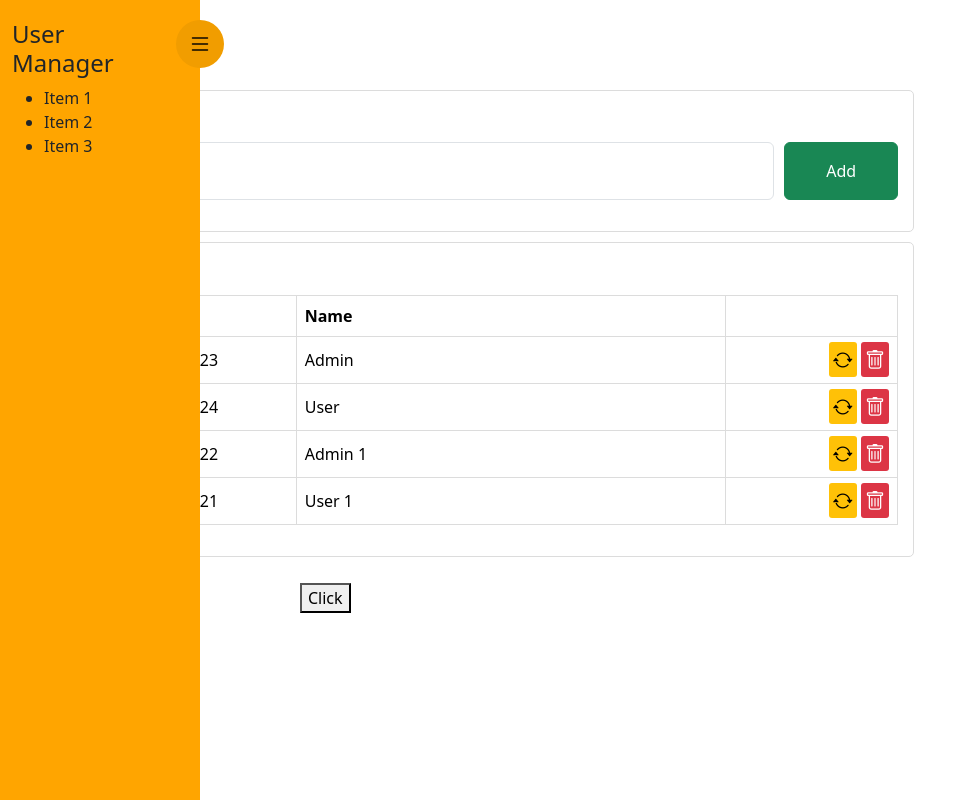
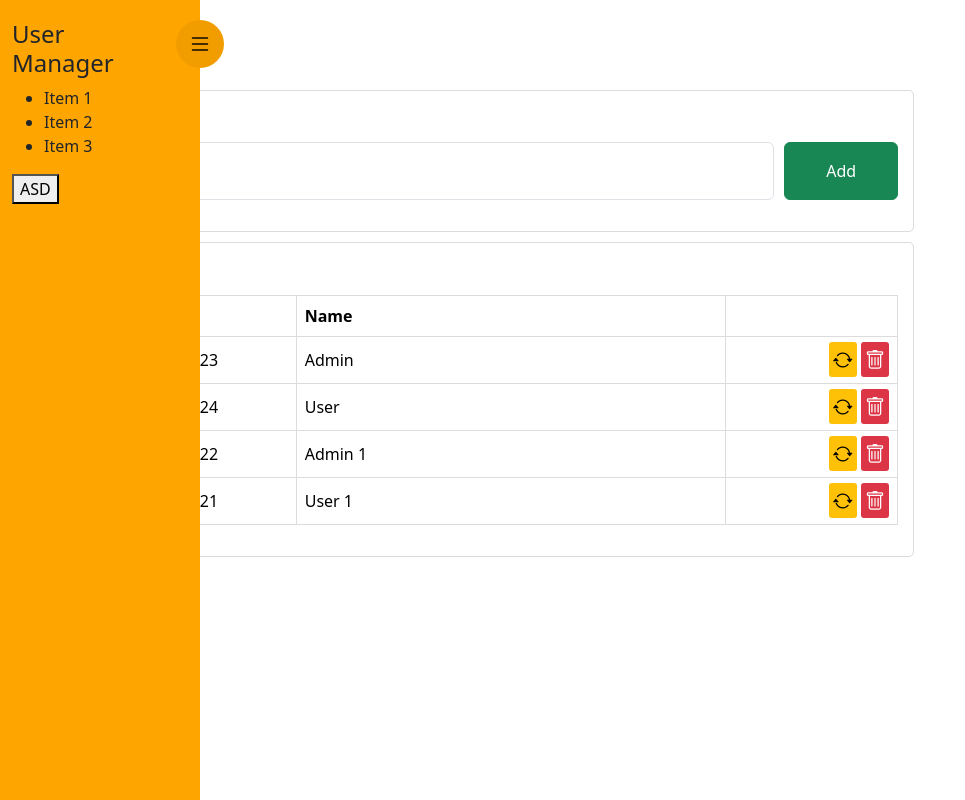
Before and after one commit to AleksandarTulic/User-Manager, a React (Create React App) app in the folder Frontend/um-ui/: page / in a window 1280 px wide. Shown: the whole page, without its empty margins (0-965 px from the left). Built offline with nearby package versions, Linux system fonts and the light colour scheme; no server answers; the HTML template or start-up script is replaced by a standard one.

Commit message:
using context to access resutmodal

```diff
--- a/Frontend/um-ui/src/App.js
+++ b/Frontend/um-ui/src/App.js
@@ -5,21 +5,23 @@ import Role from './routes/Role/Role';
 import Header from './components/common/Header/Header';
 import Users from './routes/Users/Users';
 import ResultModal from './components/common/ResultModal/ResultModal';
+import { MyContextProvider } from './MyContext';
 
 function App() {
   return (
     <Router>
       <div class="container-fluid">
         <div class="row flex-nowrap">
-          <Header />
-          <Routes>
-              <Route path="/" element={<Role />} />
-              <Route path="/users" element={<Users />} />
-          </Routes>
+          <MyContextProvider>
+            <ResultModal />
+            <Header />
+            <Routes>
+                <Route path="/" element={<Role />} />
+                <Route path="/users" element={<Users />} />
+            </Routes>
+          </MyContextProvider>
         </div>
       </div>
-
-      <ResultModal />
     </Router>
   );
 }
--- /dev/null
+++ b/Frontend/um-ui/src/MyContext.js
@@ -0,0 +1,18 @@
+// MyContext.js
+import React, { createContext, useEffect, useRef, useState } from 'react';
+
+const MyContext = createContext();
+
+const MyContextProvider = ({ children }) => {
+  const [flagShow, setFlagShow] = useState(0);
+
+  return (
+    <MyContext.Provider value={{ flagShow, setFlagShow }}>
+      {
+        children
+      }
+    </MyContext.Provider>
+  );
+};
+
+export { MyContext, MyContextProvider };
--- a/Frontend/um-ui/src/components/common/Header/Header.js
+++ b/Frontend/um-ui/src/components/common/Header/Header.js
@@ -1,9 +1,11 @@
-import { useEffect, useState } from 'react';
+import { useContext, useEffect, useState } from 'react';
 import './Header.css';
+import { MyContext } from '../../../MyContext';
 
 function Header(){
     const [flagVisability, setFlagVisability] = useState('');
     const [buttonStyle, setButtonStyle] = useState('');
+    const {flagShow, setFlagShow} = useContext(MyContext);
 
     function showHideSidebar(){
         setFlagVisability(flagVisability === '' ? 'sidebar-none' : '');
@@ -39,6 +41,10 @@ function Header(){
         };
     },[]);
 
+    function increaseValue(){
+        setFlagShow(flagShow + 1);
+    }
+
     return (
         <div id='sidebar' className={flagVisability}>
             <div id='sidebar-header' className='row'>
@@ -59,6 +65,10 @@ function Header(){
                     <li>Item 3</li>
                 </ul>
             </div>
+
+            <button onClick={increaseValue}>
+                ASD
+            </button>
         </div>
     );
 }
--- a/Frontend/um-ui/src/components/common/ResultModal/ResultModal.js
+++ b/Frontend/um-ui/src/components/common/ResultModal/ResultModal.js
@@ -1,5 +1,6 @@
-import { useEffect, useRef, useState } from 'react';
+import { useContext, useEffect, useRef, useState } from 'react';
 import './ResultModal.css';
+import { MyContext } from '../../../MyContext';
 
 import { Modal } from 'bootstrap';
 
@@ -9,12 +10,14 @@ function ResultModal(){
     const [messageType, setMessageType] = useState(1);
     const closeButtonRef = useRef(null);
     const modalRef = useRef(null);
+    const {flagShow, setFlagShow} = useContext(MyContext);
 
     useEffect(() => {
-        const modalElement = modalRef.current;
-        const modal = new Modal(modalElement);
-        return () => modal.dispose(); // Cleanup when the component unmounts
-    }, []);
+        console.log(flagShow + " " + (flagShow > 0));
+        if (flagShow > 0){
+            showModal();
+        }
+    }, [flagShow]);
 
     function showModal(){
         arrCloseActions.forEach((element) => {
@@ -32,8 +35,6 @@ function ResultModal(){
 
     return (
         <>
-        <button style={{position: 'fixed', left: '300px'}} onClick={showModal}>Click</button>
-
         <div class="modal" id="result-modal" ref={modalRef}>
             <div class="modal-dialog modal-dialog-centered">
                 <div class="modal-content">
```
